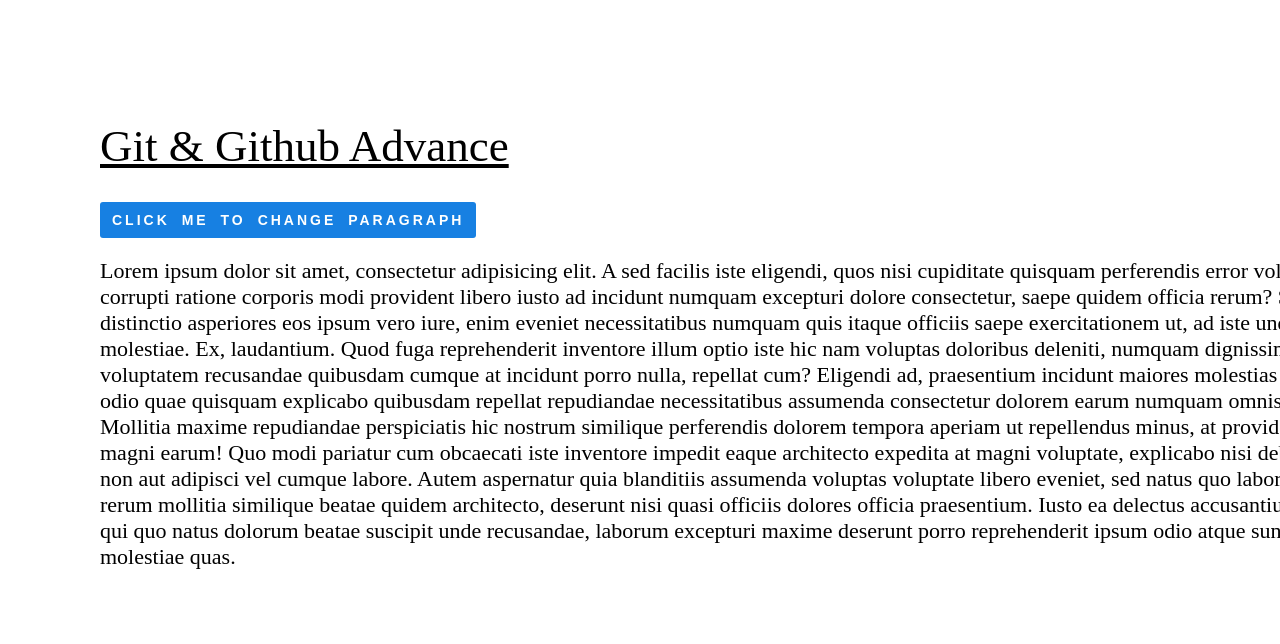
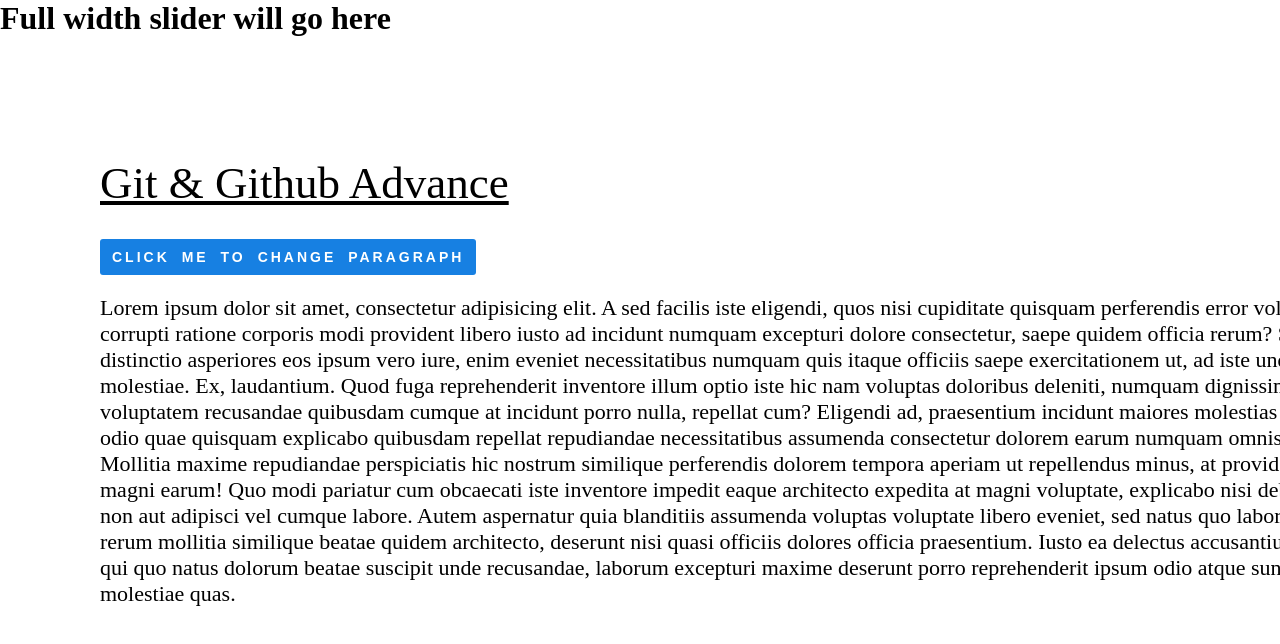
Before and after one commit to sa1ff/git-adv, a plain HTML site: page index.html in a window 1280 px wide. Shown: the top 644 px of the page. Drawn offline with Linux system fonts and the light colour scheme.

Commit message:
Slider is now updated on the homepage

```diff
--- a/index.html
+++ b/index.html
@@ -7,6 +7,9 @@
     <title>Document</title>
 </head>
 <body>
+    <div class="slider-container">
+        <h1>Full width slider will go here</h1>
+    </div>
     <div class="container">
         <h1>Git & Github Advance</h1>
         <button onclick="changePara()">Click Me to Change Paragraph</button>
```
